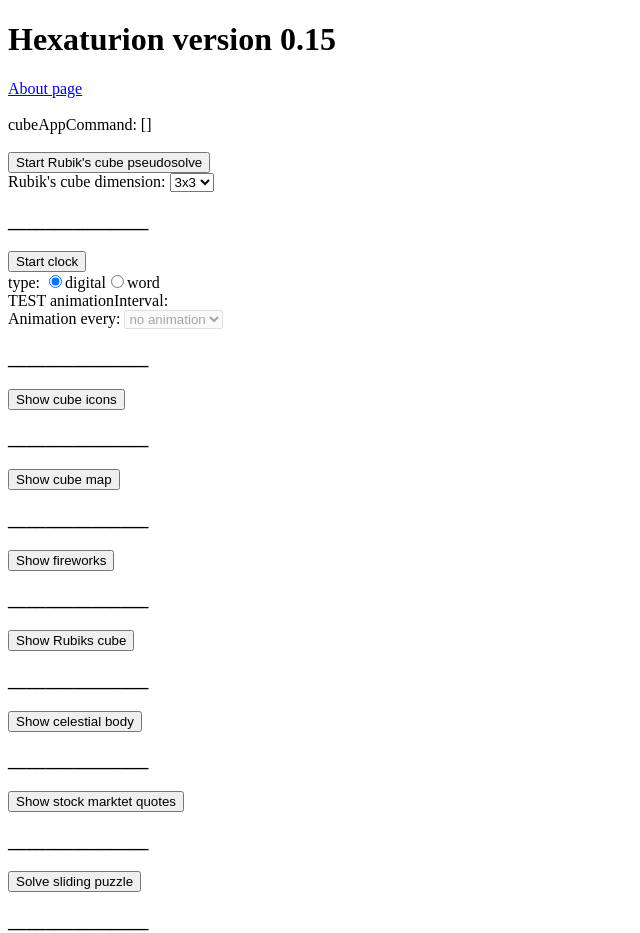
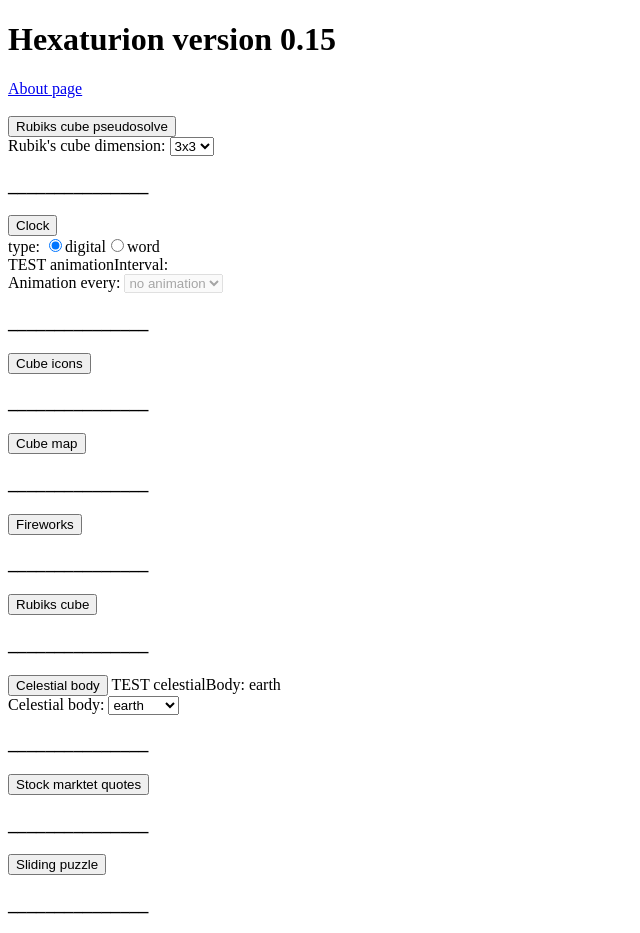
Before and after one commit to jeroenverspeek/hexaturion, a Nuxt app: page / in a window 1280 px wide. Shown: the top 933 px of the page, without its empty margins (0-640 px from the left). Built offline with nearby package versions, Linux system fonts and the light colour scheme.

Commit message:
added celestial bodies working

```diff
--- a/pages/index.vue
+++ b/pages/index.vue
@@ -1,5 +1,5 @@
 <script>
-//let appSrcDir = '/home/pi/led-hexahedron/apps/src/';
+let appSrcDir = '/home/pi/led-hexahedron/apps/src/';
 export default {
   name: 'IndexPage',
   data() {
@@ -9,16 +9,16 @@
       cubeAppCommand: [],
       nRubik: null,
       clockType: 'digital',
-      animationInterval: null
+      animationInterval: null,
+      celestialBody: 'earth',
     }
   },
   methods: {
     async pseudoRubiksCubeSolve() {
       this.cubeAppName = 'pseudoRubiksCubeSolve';
-      this.cubeAppRoute = '/'+this.cubeAppName;
-      let appSrcDir = '/home/pi/led-hexahedron/apps/src/';
       this.cubeAppPath = appSrcDir + 'pseudoRubiksCube/'+ this.cubeAppName + '.ts';
 
+      // add command and command line options;
       this.cubeAppCommand = [this.cubeAppPath];
       if (this.nRubik) {
         this.cubeAppCommand.push('--nRubik');
@@ -26,43 +26,24 @@
         this.cubeAppCommand.push('--nSteps');
         this.cubeAppCommand.push(25);
       }
-
-      // test code:
-      alert('this.cubeAppCommand: ' + this.cubeAppCommand);
-
-      await this.$axios.post(this.cubeAppRoute, {
-        'cubeAppCommand': this.cubeAppCommand
-      });
-
     },
 
     async showRubiksCube() {
       this.cubeAppName = 'showRubiksCube';
-      this.cubeAppRoute = '/'+this.cubeAppName;
-      let appSrcDir = '/home/pi/led-hexahedron/apps/src/';
       this.cubeAppPath = appSrcDir + 'rubiksCube/'+ this.cubeAppName + '.ts';
 
-      // add command line options;
+      // add command and command line options;
       this.cubeAppCommand = [this.cubeAppPath];
       this.cubeAppCommand.push('--moveSequence');
       this.cubeAppCommand.push("");
       //this.cubeAppCommand.push("R F U' R2 U F' R U F2 R2");
-
-      // test code:
-      //alert('this.cubeAppCommand: ' + this.cubeAppCommand);
-
-      await this.$axios.post(this.cubeAppRoute, {
-        'cubeAppCommand': this.cubeAppCommand
-      });
-
     },
 
     async smartClock() {
       this.cubeAppName = 'smartClock';
-      this.cubeAppRoute = '/'+this.cubeAppName;
-      let appSrcDir = '/home/pi/led-hexahedron/apps/src/';
       this.cubeAppPath = appSrcDir + 'smartClock/'+ this.cubeAppName + '.ts';
 
+      // add command and command line options;
       this.cubeAppCommand = [this.cubeAppPath];
       this.cubeAppCommand.push('--clockType');
         this.cubeAppCommand.push(this.clockType);
@@ -70,205 +51,111 @@
         this.cubeAppCommand.push('--animationInterval');
         this.cubeAppCommand.push(this.animationInterval);
       }
-
-      // test code:
-      //alert('this.cubeAppCommand: ' + this.cubeAppCommand);
-
-      await this.$axios.post(this.cubeAppRoute, {
-        'cubeAppCommand': this.cubeAppCommand
-      });
-
-      //await this.$axios.post('/smartClock', {
-      //  'clockType': this.clockType,
-      //  'animationInterval': this.animationInterval
-      //});
     },
 
     async showFireworks() {
       this.cubeAppName = 'showFireworks';
-      this.cubeAppRoute = '/'+this.cubeAppName;
-      let appSrcDir = '/home/pi/led-hexahedron/apps/src/';
       this.cubeAppPath = appSrcDir + 'fireworks/'+ this.cubeAppName + '.ts';
 
-      // add command line options;
+      // add command and command line options;
       this.cubeAppCommand = [this.cubeAppPath];
       //this.cubeAppCommand.push('--showTime');
       //this.cubeAppCommand.push(15000);
-
-      // test code:
-      //alert('this.cubeAppCommand: ' + this.cubeAppCommand);
-
-      await this.$axios.post(this.cubeAppRoute, {
-        'cubeAppCommand': this.cubeAppCommand
-      });
-
     },
 
     async showCubeIcons() {
       this.cubeAppName = 'showCubeIcons';
-      this.cubeAppRoute = '/'+this.cubeAppName;
-      let appSrcDir = '/home/pi/led-hexahedron/apps/src/';
       this.cubeAppPath = appSrcDir + 'cubeIcons/'+ this.cubeAppName + '.ts';
 
-      // add command line options;
+      // add command and command line options;
       this.cubeAppCommand = [this.cubeAppPath];
       this.cubeAppCommand.push('--cube_icon_dir');
       this.cubeAppCommand.push('/home/pi/led-hexahedron/apps/cube_icons/family/');
       this.cubeAppCommand.push('--showTime');
       this.cubeAppCommand.push(15000);
-
-      await this.$axios.post(this.cubeAppRoute, {
-        'cubeAppCommand': this.cubeAppCommand
-      });
-
     },
 
     async showCubemap() {
       this.cubeAppName = 'showCubemap';
-      this.cubeAppRoute = '/'+this.cubeAppName;
-      let appSrcDir = '/home/pi/led-hexahedron/apps/src/';
       this.cubeAppPath = appSrcDir + 'cubemap/'+ this.cubeAppName + '.ts';
 
-      // add command line options;
+      // add command and command line options;
       this.cubeAppCommand = [this.cubeAppPath];
       //this.cubeAppCommand.push('-d');
       //this.cubeAppCommand.push('/home/pi/led-hexahedron/apps/cube_maps/3x2/');
       //this.cubeAppCommand.push('-i');
       this.cubeAppCommand.push('atlas1_CUBE.png');
-
-      // test code:
-      //alert('this.cubeAppCommand: ' + this.cubeAppCommand);
-
-      await this.$axios.post(this.cubeAppRoute, {
-        'cubeAppCommand': this.cubeAppCommand
-      });
-
     },
 
     async showCubeLatlonmap() {
       this.cubeAppName = 'showCubeLatlonmap';
-      this.cubeAppRoute = '/'+this.cubeAppName;
-      let appSrcDir = '/home/pi/led-hexahedron/apps/src/';
       this.cubeAppPath = appSrcDir + 'cubeLatlonmap/'+ this.cubeAppName + '.ts';
 
-      // add command line options;
+      // add command and command line options;
       this.cubeAppCommand = [this.cubeAppPath];
       //this.cubeAppCommand.push('-d');
       //this.cubeAppCommand.push('/home/pi/led-hexahedron/apps/cube_latlon_maps/');
-      this.cubeAppCommand.push('-i');
-      this.cubeAppCommand.push('earth.jpg');
-      //this.cubeAppCommand.push('moon.jpg');
-      //this.cubeAppCommand.push('sun.jpg');
-      //this.cubeAppCommand.push('mercury.jpg');
-      //this.cubeAppCommand.push('venus.jpg');
-      //this.cubeAppCommand.push('mars.jpg');
-      //this.cubeAppCommand.push('jupiter.jpg');
-      //this.cubeAppCommand.push('blackhole.jpg');
-
-      await this.$axios.post(this.cubeAppRoute, {
-        'cubeAppCommand': this.cubeAppCommand
-      });
-
+      if (this.celestialBody) {
+        this.cubeAppCommand.push('-i');
+        this.cubeAppCommand.push(this.celestialBody);
+      }
     },
 
     async showStockMarketQuotes() {
       this.cubeAppName = 'showStockMarketQuotes';
-      this.cubeAppRoute = '/'+this.cubeAppName;
-      let appSrcDir = '/home/pi/led-hexahedron/apps/src/';
       this.cubeAppPath = appSrcDir + 'stockMarketQuotes/'+ this.cubeAppName + '.ts';
 
-      // add command line options;
+      // add command and command line options;
       this.cubeAppCommand = [this.cubeAppPath];
       this.cubeAppCommand.push('--tickerSymbols');
       this.cubeAppCommand.push("['ASML.AS', 'MSFT', 'AAPL']");
-
-      await this.$axios.post(this.cubeAppRoute, {
-        'cubeAppCommand': this.cubeAppCommand
-      });
     },
 
     async slidingPuzzleSolve() {
       this.cubeAppName = 'slidingPuzzleSolve';
-      this.cubeAppRoute = '/'+this.cubeAppName;
-      let appSrcDir = '/home/pi/led-hexahedron/apps/src/';
       this.cubeAppPath = appSrcDir + 'rubiksQube/'+ this.cubeAppName + '.ts';
 
-      // add command line options;
+      // add command and command line options;
       this.cubeAppCommand = [this.cubeAppPath];
-      this.cubeAppCommand.push('--nSlides');
-      this.cubeAppCommand.push('223');
-
-      // test code:
-      //alert('this.cubeAppCommand: ' + this.cubeAppCommand);
-
-      await this.$axios.post(this.cubeAppRoute, {
-        'cubeAppCommand': this.cubeAppCommand
-      });
     },
 
     async welcome() {
       this.cubeAppName = 'welcome';
-      this.cubeAppRoute = '/'+this.cubeAppName;
-      let appSrcDir = '/home/pi/led-hexahedron/apps/src/';
       this.cubeAppPath = appSrcDir + 'sprites/'+ this.cubeAppName + '.ts';
 
-      // add command line options;
+      // add command and command line options;
       this.cubeAppCommand = [this.cubeAppPath];
-      this.cubeAppCommand.push('--finalMessage');
-      this.cubeAppCommand.push('!!!WELKOM!!!');
-
-      await this.$axios.post(this.cubeAppRoute, {
-        'cubeAppCommand': this.cubeAppCommand
-      });
-
     },
 
     async sprinkle() {
       this.cubeAppName = 'showSprinkle';
-      this.cubeAppRoute = '/'+this.cubeAppName;
-      let appSrcDir = '/home/pi/led-hexahedron/apps/src/';
       this.cubeAppPath = appSrcDir + 'sprinkle/'+ this.cubeAppName + '.ts';
 
-      // add command line options;
+      // add command and command line options;
       this.cubeAppCommand = [this.cubeAppPath];
-      //this.cubeAppCommand.push('--finalMessage');
-      //this.cubeAppCommand.push('!!!WELKOM!!!');
-
-      // test code:
-      alert('this.cubeAppCommand: ' + this.cubeAppCommand);
-
-      await this.$axios.post(this.cubeAppRoute, {
-        'cubeAppCommand': this.cubeAppCommand
-      });
-
     },
 
     async sparkle() {
       this.cubeAppName = 'showSparkle';
-      this.cubeAppRoute = '/'+this.cubeAppName;
-      let appSrcDir = '/home/pi/led-hexahedron/apps/src/';
       this.cubeAppPath = appSrcDir + 'sparkle/'+ this.cubeAppName + '.ts';
 
-      // add command line options;
+      // add command and command line options;
       this.cubeAppCommand = [this.cubeAppPath];
-      //this.cubeAppCommand.push('--finalMessage');
-      //this.cubeAppCommand.push('!!!WELKOM!!!');
+    },
 
-      // test code:
-      alert('this.cubeAppCommand: ' + this.cubeAppCommand);
-
-      await this.$axios.post(this.cubeAppRoute, {
+    async start () {
+      const response = await this.$axios.post('/start', {
         'cubeAppCommand': this.cubeAppCommand
       });
-
+      console.log(response.data)
     },
 
     async stop () {
       const response = await this.$axios.get('/stop');
       console.log(response.data)
-      }
     }
   }
+}
 </script>
 
 <style scoped>
@@ -280,9 +167,7 @@
 
     <nuxt-link to="/about">About page</nuxt-link><br><br>
 
-    <span> cubeAppCommand: {{ this.cubeAppCommand }}</span><br><br>
-
-    <button @click="pseudoRubiksCubeSolve">Start Rubik's cube pseudosolve</button>
+    <button @click="pseudoRubiksCubeSolve">Rubiks cube pseudosolve</button>
     <br>
 
     <!-- <span> TEST nRubik: {{ nRubik }}</span><br> -->
@@ -301,7 +186,7 @@
     </div>
 
     <h3>_______________</h3>
-    <button :disabled="!clockType" @click="smartClock">Start clock</button>
+    <button :disabled="!clockType" @click="smartClock">Clock</button>
     <br>
     <div>type:
       <input type="radio" id="'digital'" value="digital" v-model="clockType" />
@@ -323,34 +208,49 @@
      </select>
 
     <h3>_______________</h3>
-    <button @click="showCubeIcons">Show cube icons</button>
+    <button @click="showCubeIcons">Cube icons</button>
 
     <h3>_______________</h3>
-    <button @click="showCubemap">Show cube map</button>
+    <button @click="showCubemap">Cube map</button>
 
     <h3>_______________</h3>
-    <button @click="showFireworks">Show fireworks</button>
+    <button @click="showFireworks">Fireworks</button>
 
     <h3>_______________</h3>
-    <button @click="showRubiksCube">Show Rubiks cube</button>
+    <button @click="showRubiksCube">Rubiks cube</button>
 
     <h3>_______________</h3>
-    <button @click="showCubeLatlonmap">Show celestial body</button>
+    <button @click="showCubeLatlonmap">Celestial body</button>
+
+
+    <span> TEST celestialBody: {{ celestialBody }}</span><br>
+    Celestial body:
+     <select v-model="celestialBody" >
+      <option earth>earth</option>
+      <option sun>sun</option>
+      <option moon>moon</option>
+      <option mercury>mercury</option>
+      <option venus>venus</option>
+      <option mars>mars</option>
+      <option jupiter>jupiter</option>
+     </select>
+
 
     <h3>_______________</h3>
-    <button @click="showStockMarketQuotes">Show stock marktet quotes</button>
+    <button @click="showStockMarketQuotes">Stock marktet quotes</button>
 
     <h3>_______________</h3>
-    <button @click="slidingPuzzleSolve">Solve sliding puzzle</button>
+    <button @click="slidingPuzzleSolve">Sliding puzzle</button>
 
     <h3>_______________</h3>
     <button @click="welcome">Welcome</button>
 
     <h3>_______________</h3>
     <button @click="sprinkle">Sprinkle</button>    <button @click="sparkle">Sparkle</button>
+    <h3>_______________</h3>
 
-    <h3>_______________</h3>
-    <button @click="stop">Stop</button>
+    <br><span> cubeAppCommand: {{ this.cubeAppCommand }}</span><br><br>
+    <button @click="start">Start</button>      <button @click="stop">Stop</button>
   </div>
 
 </template>
```
